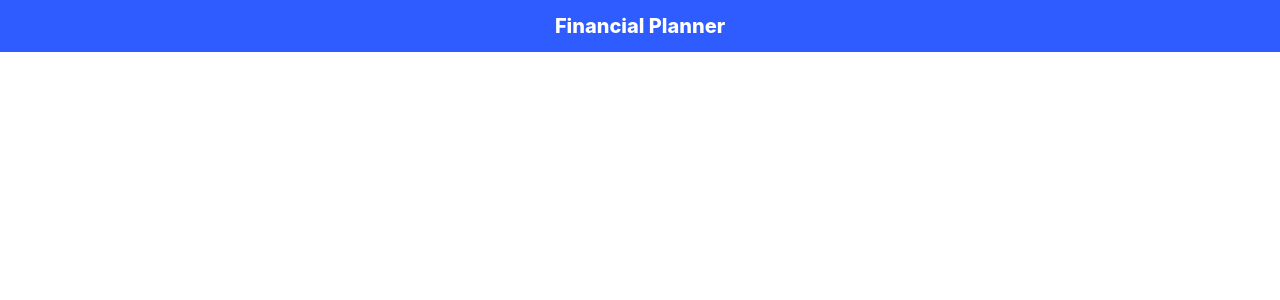
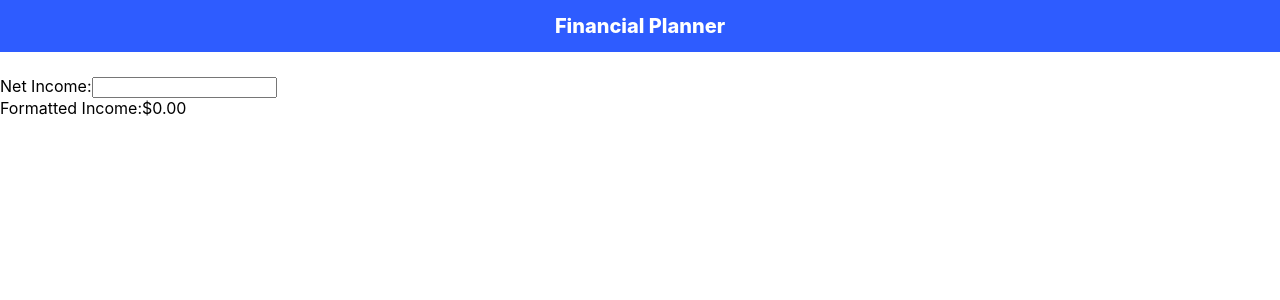
Before and after one commit to AlexanderEstrella/Financial-planner, a React (Create React App) app: page / in a window 1280 px wide. Shown: the top 300 px of the page. Built offline with nearby package versions, Linux system fonts and the light colour scheme.

Commit message:
number format set up

```diff
--- a/package.json
+++ b/package.json
@@ -6,9 +6,10 @@
     "@testing-library/jest-dom": "^5.17.0",
     "@testing-library/react": "^13.4.0",
     "@testing-library/user-event": "^13.5.0",
+    "moment": "^2.29.4",
     "react": "^18.2.0",
     "react-dom": "^18.2.0",
-    "react-scripts": "5.0.1",
+    "react-scripts": "^5.0.1",
     "web-vitals": "^2.1.4"
   },
   "scripts": {
--- a/src/Components/Home.js
+++ b/src/Components/Home.js
@@ -1,6 +1,39 @@
-import React from "react";
+import React, { useState } from "react";
+import moment from "moment";
 const Home = () => {
-  return <h1>Hello </h1>;
+  const [income, setIncome] = useState("");
+
+  let month = moment().format("MMM Do YY");
+  const updatedValue = (value) => {
+    return new Intl.NumberFormat("en-US", {
+      style: "currency",
+      currency: "USD",
+    }).format(value);
+  };
+
+  const handleIncomeChange = (e) => {
+    setIncome(e.target.value);
+  };
+  return (
+    <div className="Fcontainer">
+      <h1 className="Date">{month}</h1>
+      <div>
+        <label>Net Income:</label>
+        <span>
+          <input
+            type="text"
+            className="dollar"
+            value={income}
+            onChange={handleIncomeChange}
+          ></input>
+        </span>
+      </div>
+      <div>
+        <label>Formatted Income:</label>
+        <span>{updatedValue(income)}</span>
+      </div>
+    </div>
+  );
 };
 
 export default Home;
```
Also changed, not shown: 2 other files (tests, documents, lock files or other folders).
